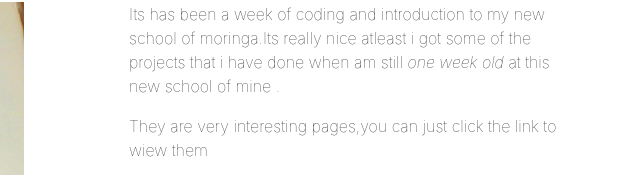
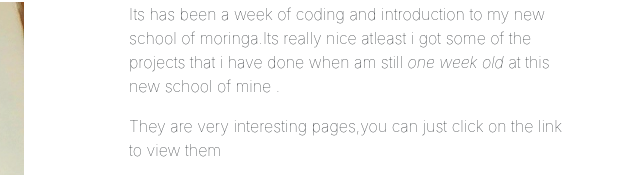
Before and after one commit to qollomcbizzy/portfolio, a plain HTML site: page index.html in a window 1280 px wide. Shown: the part 118-293 px from the top of the page, 636-1276 px from the left. Drawn offline with nearby package versions, Linux system fonts and the light colour scheme.

Commit message:
add the the grammar correction

```diff
--- a/index.html
+++ b/index.html
@@ -24,7 +24,7 @@
         done when am still <em>one week old</em> at this new school of mine .
       </p>
       <p>
-        They are  very interesting pages,you can just click the link to wiew
+        They are  very interesting pages,you can just click on the link to view
         them
       </p>
       <ul>
```
